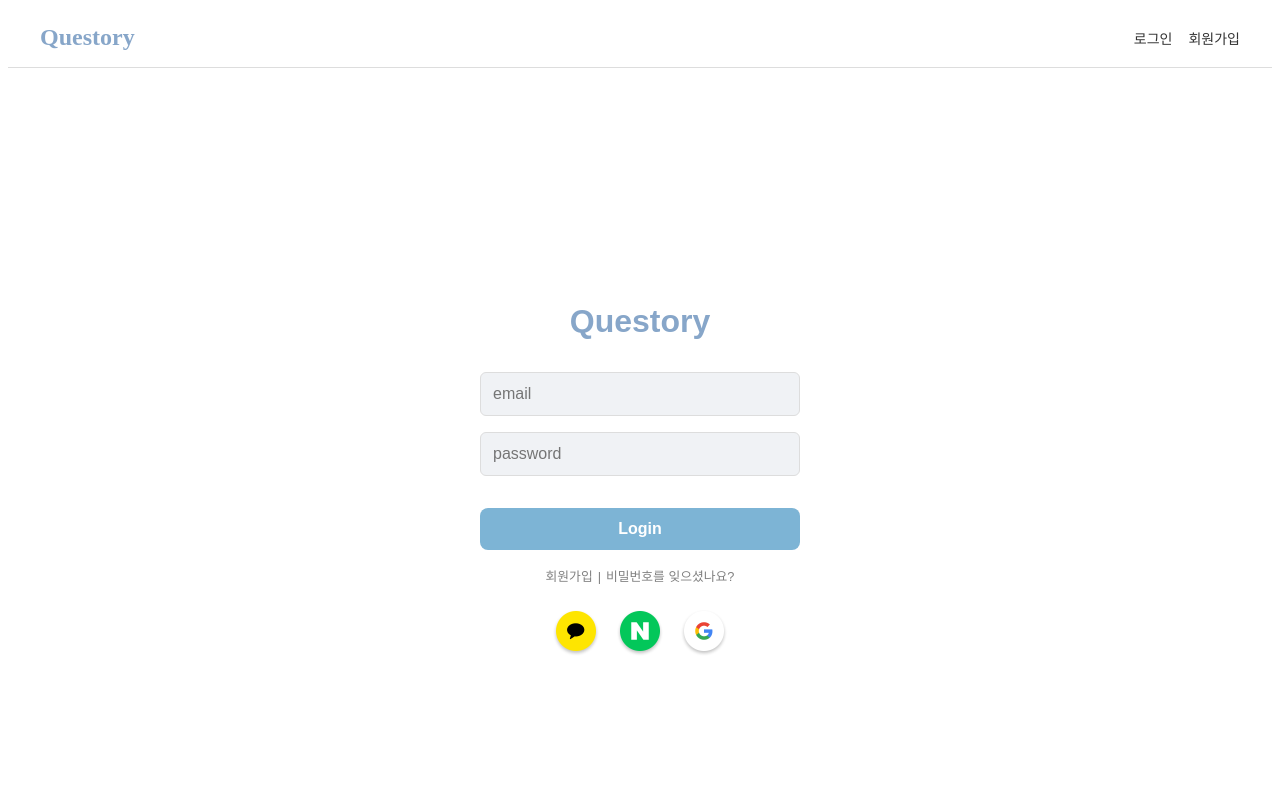
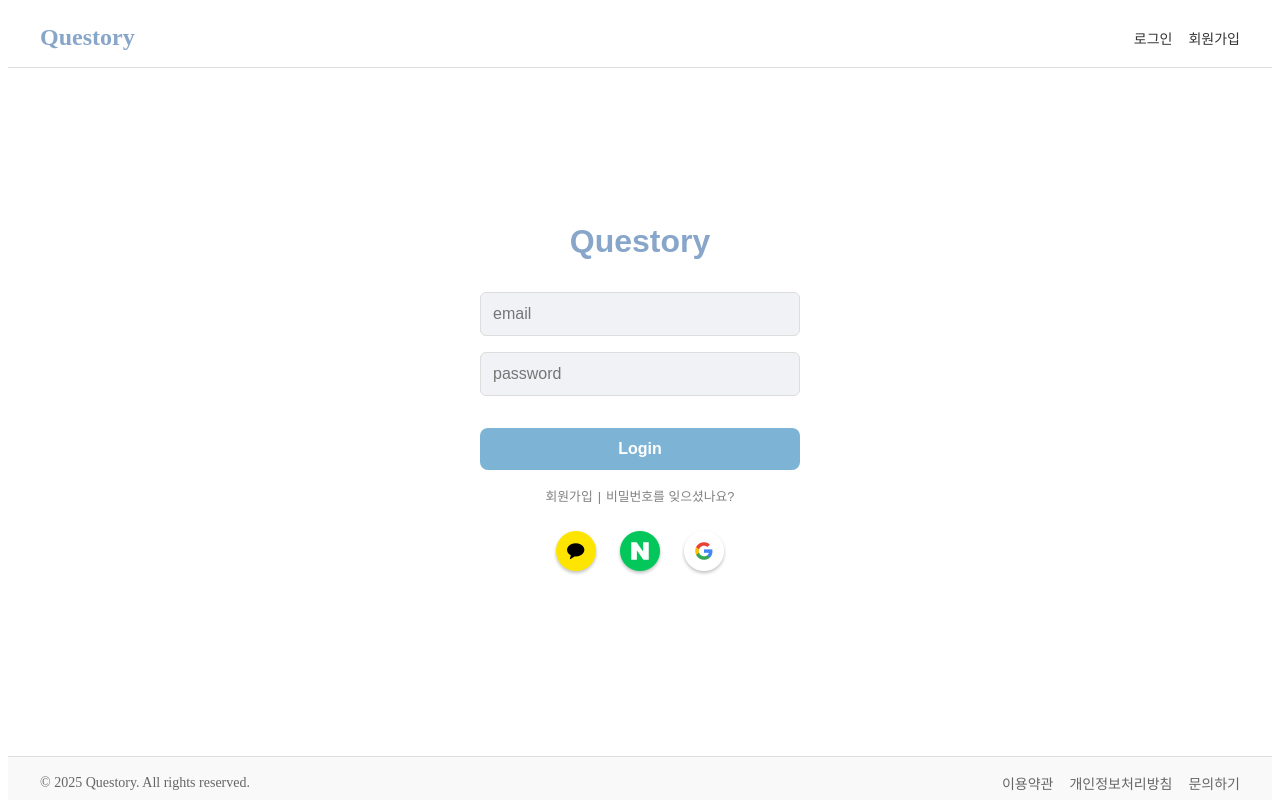
Before and after one commit to Questory04/Questory_FE, a Vue app: page /login in a window 1280 px wide. Shown: the top 800 px of the page. Built offline with nearby package versions, Linux system fonts and the light colour scheme.

Commit message:
style: 로그인, 회원가입, 비밀번호 찾기 페이지 height 변경

```diff
--- a/src/views/auth/LoginPage.vue
+++ b/src/views/auth/LoginPage.vue
@@ -34,7 +34,7 @@ const password = ref("");
 
 <style scoped>
 .login-wrapper {
-    height: 100vh;
+    height: 80vh;
     display: flex;
     align-items: center;
     justify-content: center;
--- a/src/views/auth/PasswordFindPage.vue
+++ b/src/views/auth/PasswordFindPage.vue
@@ -40,7 +40,7 @@ export default {
     flex-direction: column;
     align-items: center;
     justify-content: center;
-    height: 100vh;
+    height: 80vh;
 }
 
 .form-box {
--- a/src/views/auth/SignupPage.vue
+++ b/src/views/auth/SignupPage.vue
@@ -80,7 +80,7 @@ export default {
 
 <style scoped>
 .signup-wrapper {
-    height: 100vh;
+    height: 80vh;
     display: flex;
     align-items: center;
     justify-content: center;
```
